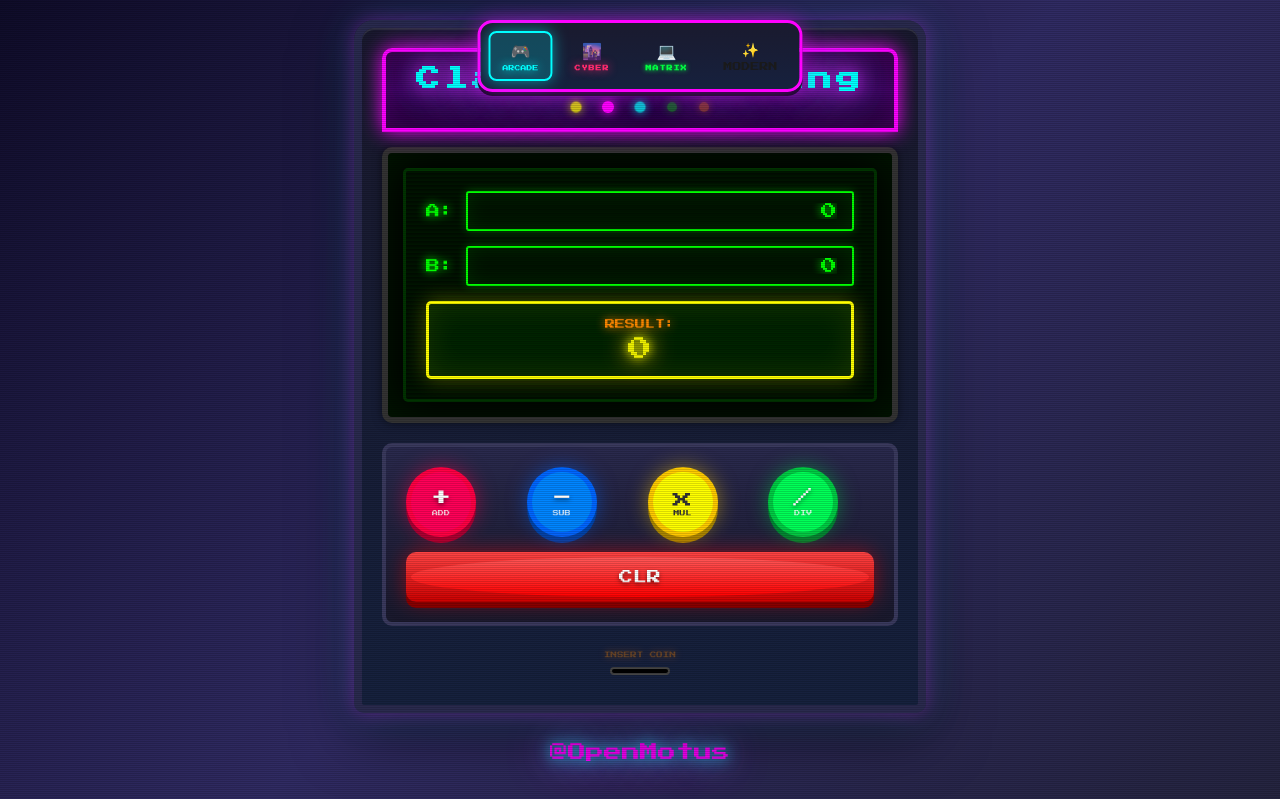
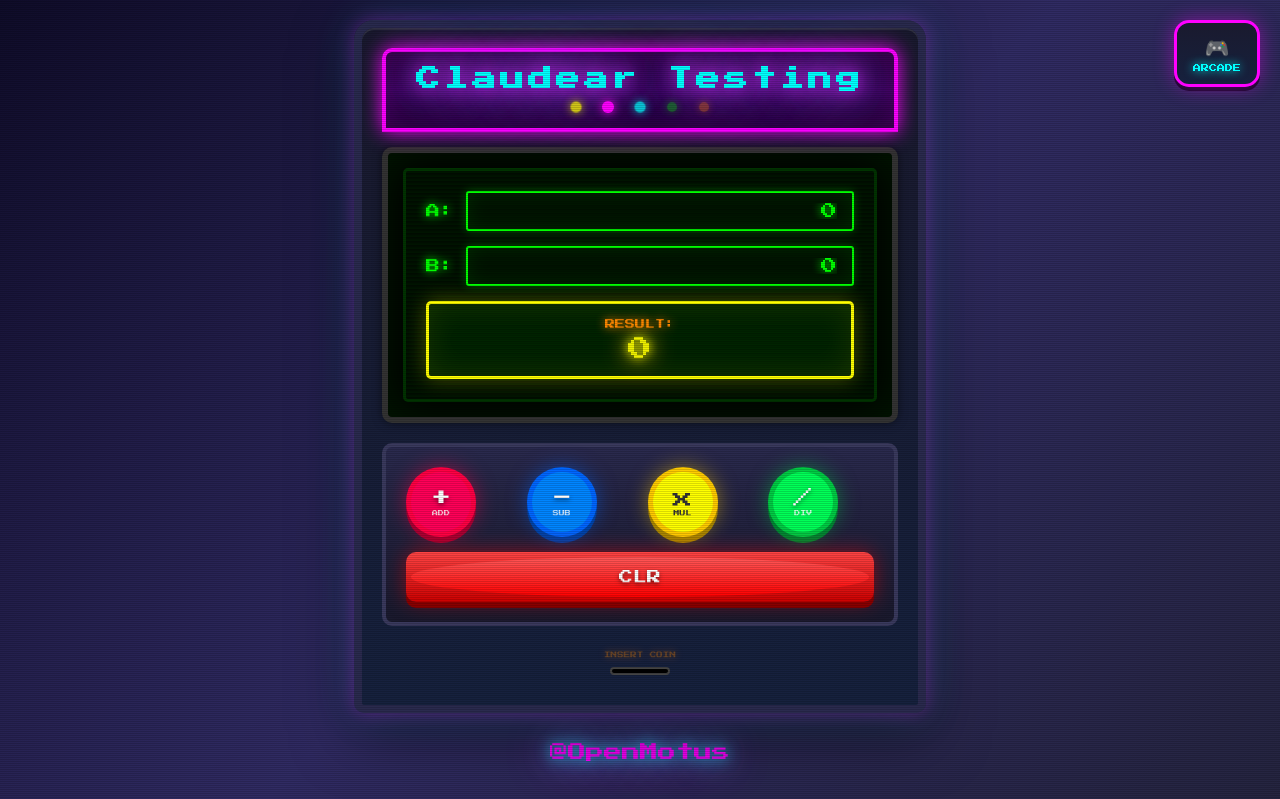
Before and after one commit to ianborders/claudiar-test, a Flask app: page / in a window 1280 px wide. Shown: the top 799 px of the page. Run offline with Flask 2, Linux system fonts and the light colour scheme.

Commit message:
Replace tabbed theme nav with single-click theme switcher
Changes the theme selection from a tabbed navigation bar to a compact
button in the top right corner that cycles through themes on click.
The switcher displays the current theme's icon and label, and users
can still use the 'T' keyboard shortcut to cycle themes.

- Update HTML to use single theme-switcher button instead of nav bar
- Refactor JavaScript to cycle themes instead of direct selection
- Update CSS styles in all theme files for the new switcher component
- Update tests to reflect the new theme switcher markup

Co-Authored-By: Claude Opus 4.5 <noreply@anthropic.com>

```diff
--- a/src/static/css/arcade.css
+++ b/src/static/css/arcade.css
@@ -493,60 +493,50 @@ body {
     100% { transform: scale(1); }
 }
 
-/* Theme Navigation */
-.theme-nav {
+/* Theme Switcher */
+.theme-switcher {
     position: fixed;
     top: 20px;
-    left: 50%;
-    transform: translateX(-50%);
+    right: 20px;
     z-index: 2000;
-    display: flex;
-    gap: 8px;
-    padding: 8px;
-    background: linear-gradient(180deg, var(--cabinet-color) 0%, var(--cabinet-accent) 100%);
-    border: 3px solid var(--neon-pink);
-    border-radius: 15px;
-    box-shadow:
-        0 0 20px rgba(255, 0, 255, 0.4),
-        0 4px 0 #0a0a1e;
-}
-
-.theme-btn {
-    font-family: 'Press Start 2P', cursive;
-    background: transparent;
-    border: 2px solid transparent;
-    border-radius: 8px;
-    padding: 8px 12px;
-    cursor: pointer;
     display: flex;
     flex-direction: column;
     align-items: center;
     gap: 4px;
+    padding: 12px 16px;
+    background: linear-gradient(180deg, var(--cabinet-color) 0%, var(--cabinet-accent) 100%);
+    border: 3px solid var(--neon-pink);
+    border-radius: 15px;
+    cursor: pointer;
     transition: all 0.2s ease;
+    box-shadow:
+        0 0 20px rgba(255, 0, 255, 0.4),
+        0 4px 0 #0a0a1e;
+    font-family: 'Press Start 2P', cursive;
 }
 
-.theme-btn:hover {
-    background: rgba(0, 255, 255, 0.1);
+.theme-switcher:hover {
+    background: linear-gradient(180deg, var(--cabinet-accent) 0%, var(--cabinet-color) 100%);
     border-color: var(--neon-cyan);
     transform: translateY(-2px);
+    box-shadow:
+        0 0 30px rgba(0, 255, 255, 0.5),
+        0 6px 0 #0a0a1e;
 }
 
-.theme-btn:active {
-    transform: translateY(0);
+.theme-switcher:active {
+    transform: translateY(2px);
+    box-shadow:
+        0 0 20px rgba(255, 0, 255, 0.4),
+        0 2px 0 #0a0a1e;
 }
 
-.theme-btn.active {
-    background: rgba(0, 255, 255, 0.2);
-    border-color: var(--neon-cyan);
-    box-shadow: 0 0 15px rgba(0, 255, 255, 0.5);
+.theme-switcher-icon {
+    font-size: 20px;
 }
 
-.theme-icon {
-    font-size: 16px;
-}
-
-.theme-label {
-    font-size: 6px;
+.theme-switcher-label {
+    font-size: 8px;
     color: var(--neon-cyan);
     text-shadow: 0 0 10px var(--neon-cyan);
 }
@@ -575,21 +565,17 @@ body {
         font-size: 18px;
     }
 
-    .theme-nav {
+    .theme-switcher {
         top: 10px;
-        padding: 6px;
-        gap: 4px;
+        right: 10px;
+        padding: 8px 12px;
     }
 
-    .theme-btn {
-        padding: 6px 8px;
+    .theme-switcher-icon {
+        font-size: 16px;
     }
 
-    .theme-icon {
-        font-size: 12px;
-    }
-
-    .theme-label {
-        font-size: 5px;
+    .theme-switcher-label {
+        font-size: 6px;
     }
 }
--- a/src/static/css/cyberpunk.css
+++ b/src/static/css/cyberpunk.css
@@ -601,39 +601,31 @@
     100% { transform: scale(1); filter: brightness(1); }
 }
 
-/* Cyberpunk Theme Navigation */
-[data-theme="cyberpunk"] .theme-nav {
+/* Cyberpunk Theme Switcher */
+[data-theme="cyberpunk"] .theme-switcher {
     font-family: 'Orbitron', sans-serif;
     background: rgba(1, 1, 43, 0.95);
     border: 2px solid var(--cyber-pink);
     border-radius: 0;
-    clip-path: polygon(15px 0, 100% 0, 100% calc(100% - 15px), calc(100% - 15px) 100%, 0 100%, 0 15px);
+    clip-path: polygon(10px 0, 100% 0, 100% calc(100% - 10px), calc(100% - 10px) 100%, 0 100%, 0 10px);
     box-shadow:
         0 0 25px rgba(255, 42, 109, 0.5),
         inset 0 0 20px rgba(255, 42, 109, 0.1);
 }
 
-[data-theme="cyberpunk"] .theme-btn {
-    font-family: 'Orbitron', sans-serif;
-    border-radius: 0;
-    border: 1px solid transparent;
+[data-theme="cyberpunk"] .theme-switcher:hover {
+    background: rgba(255, 42, 109, 0.15);
+    border-color: var(--cyber-cyan);
+    box-shadow:
+        0 0 30px rgba(5, 217, 232, 0.5),
+        inset 0 0 20px rgba(5, 217, 232, 0.1);
 }
 
-[data-theme="cyberpunk"] .theme-btn:hover {
-    background: rgba(255, 42, 109, 0.15);
-    border-color: var(--cyber-pink);
-    box-shadow: 0 0 15px rgba(255, 42, 109, 0.3);
+[data-theme="cyberpunk"] .theme-switcher:active {
+    transform: scale(0.95);
 }
 
-[data-theme="cyberpunk"] .theme-btn.active {
-    background: rgba(255, 42, 109, 0.25);
-    border-color: var(--cyber-pink);
-    box-shadow:
-        0 0 20px rgba(255, 42, 109, 0.5),
-        inset 0 0 10px rgba(255, 42, 109, 0.2);
-}
-
-[data-theme="cyberpunk"] .theme-label {
+[data-theme="cyberpunk"] .theme-switcher-label {
     color: var(--cyber-pink);
     text-shadow: 0 0 10px var(--cyber-pink);
     font-weight: 700;
--- a/src/static/css/matrix.css
+++ b/src/static/css/matrix.css
@@ -584,8 +584,8 @@
     100% { filter: brightness(1); }
 }
 
-/* Matrix Theme Navigation */
-[data-theme="matrix"] .theme-nav {
+/* Matrix Theme Switcher */
+[data-theme="matrix"] .theme-switcher {
     font-family: 'Courier New', monospace;
     background: var(--matrix-terminal-bg);
     border: 1px solid var(--matrix-green);
@@ -595,27 +595,19 @@
         inset 0 0 15px rgba(0, 255, 65, 0.05);
 }
 
-[data-theme="matrix"] .theme-btn {
-    font-family: 'Courier New', monospace;
-    border-radius: 0;
-    border: 1px solid transparent;
+[data-theme="matrix"] .theme-switcher:hover {
+    background: rgba(0, 255, 65, 0.1);
+    border-color: var(--matrix-bright-green);
+    box-shadow:
+        0 0 25px rgba(0, 255, 65, 0.5),
+        inset 0 0 15px rgba(0, 255, 65, 0.1);
 }
 
-[data-theme="matrix"] .theme-btn:hover {
-    background: rgba(0, 255, 65, 0.1);
-    border-color: var(--matrix-dark-green);
-    box-shadow: 0 0 10px rgba(0, 255, 65, 0.2);
+[data-theme="matrix"] .theme-switcher:active {
+    transform: scale(0.95);
 }
 
-[data-theme="matrix"] .theme-btn.active {
-    background: rgba(0, 255, 65, 0.15);
-    border-color: var(--matrix-green);
-    box-shadow:
-        0 0 15px rgba(0, 255, 65, 0.4),
-        inset 0 0 10px rgba(0, 255, 65, 0.1);
-}
-
-[data-theme="matrix"] .theme-label {
+[data-theme="matrix"] .theme-switcher-label {
     color: var(--matrix-green);
     text-shadow: 0 0 5px var(--matrix-green);
     font-weight: bold;
--- a/src/static/css/minimalist.css
+++ b/src/static/css/minimalist.css
@@ -307,38 +307,30 @@
     100% { opacity: 1; }
 }
 
-/* Minimalist Theme Navigation */
-[data-theme="minimalist"] .theme-nav {
+/* Minimalist Theme Switcher */
+[data-theme="minimalist"] .theme-switcher {
     font-family: -apple-system, BlinkMacSystemFont, 'Segoe UI', Roboto, Helvetica, Arial, sans-serif;
     background: var(--min-surface);
     border: 1px solid var(--min-border);
     border-radius: 12px;
-    padding: 6px;
     box-shadow: 0 2px 8px var(--min-shadow);
 }
 
-[data-theme="minimalist"] .theme-btn {
-    font-family: -apple-system, BlinkMacSystemFont, 'Segoe UI', Roboto, Helvetica, Arial, sans-serif;
-    border-radius: 8px;
-    border: 1px solid transparent;
-    transition: all 0.15s ease;
+[data-theme="minimalist"] .theme-switcher:hover {
+    background: var(--min-bg);
+    border-color: var(--min-accent);
+    box-shadow: 0 4px 12px var(--min-shadow);
 }
 
-[data-theme="minimalist"] .theme-btn:hover {
-    background: var(--min-bg);
-    transform: translateY(-1px);
+[data-theme="minimalist"] .theme-switcher:active {
+    transform: scale(0.96);
 }
 
-[data-theme="minimalist"] .theme-btn.active {
-    background: var(--min-accent-light);
-    border-color: var(--min-accent);
+[data-theme="minimalist"] .theme-switcher-icon {
+    font-size: 16px;
 }
 
-[data-theme="minimalist"] .theme-icon {
-    font-size: 14px;
-}
-
-[data-theme="minimalist"] .theme-label {
+[data-theme="minimalist"] .theme-switcher-label {
     font-size: 9px;
     font-weight: 500;
     color: var(--min-text);
@@ -373,19 +365,15 @@
         font-size: 22px;
     }
 
-    [data-theme="minimalist"] .theme-nav {
-        padding: 4px;
+    [data-theme="minimalist"] .theme-switcher {
+        padding: 8px 10px;
     }
 
-    [data-theme="minimalist"] .theme-btn {
-        padding: 4px 6px;
+    [data-theme="minimalist"] .theme-switcher-icon {
+        font-size: 14px;
     }
 
-    [data-theme="minimalist"] .theme-icon {
-        font-size: 11px;
-    }
-
-    [data-theme="minimalist"] .theme-label {
+    [data-theme="minimalist"] .theme-switcher-label {
         font-size: 7px;
     }
 }
--- a/src/static/js/calculator.js
+++ b/src/static/js/calculator.js
@@ -8,10 +8,17 @@ document.addEventListener('DOMContentLoaded', function() {
     const resultDisplay = document.getElementById('result');
     const operationButtons = document.querySelectorAll('.op-btn');
     const clearButton = document.getElementById('clear-btn');
-    const themeButtons = document.querySelectorAll('.theme-btn');
+    const themeSwitcher = document.getElementById('theme-switcher');
+    const themeSwitcherIcon = document.getElementById('theme-switcher-icon');
+    const themeSwitcherLabel = document.getElementById('theme-switcher-label');
 
-    // Theme cycle order (for keyboard navigation)
-    const themeOrder = ['arcade', 'cyberpunk', 'matrix', 'minimalist'];
+    // Theme configuration with icons and labels
+    const themes = [
+        { id: 'arcade', icon: '🎮', label: 'ARCADE' },
+        { id: 'cyberpunk', icon: '🌆', label: 'CYBER' },
+        { id: 'matrix', icon: '💻', label: 'MATRIX' },
+        { id: 'minimalist', icon: '✨', label: 'MODERN' }
+    ];
 
     // Get current theme from localStorage or default to arcade
     let currentTheme = localStorage.getItem('calculatorTheme') || 'arcade';
@@ -20,26 +27,27 @@ document.addEventListener('DOMContentLoaded', function() {
     // Theme switching function
     function applyTheme(theme) {
         document.documentElement.setAttribute('data-theme', theme);
-        // Update active state on buttons
-        themeButtons.forEach(btn => {
-            if (btn.dataset.theme === theme) {
-                btn.classList.add('active');
-            } else {
-                btn.classList.remove('active');
-            }
-        });
-        // Title "Claudear Testing" is kept constant across all themes
+        // Update the switcher button to show current theme
+        const themeConfig = themes.find(t => t.id === theme);
+        if (themeConfig) {
+            themeSwitcherIcon.textContent = themeConfig.icon;
+            themeSwitcherLabel.textContent = themeConfig.label;
+        }
         localStorage.setItem('calculatorTheme', theme);
         currentTheme = theme;
     }
 
-    // Add click event to each theme button
-    themeButtons.forEach(btn => {
-        btn.addEventListener('click', function() {
-            playButtonSound();
-            const theme = this.dataset.theme;
-            applyTheme(theme);
-        });
+    // Cycle to the next theme
+    function cycleTheme() {
+        const currentIndex = themes.findIndex(t => t.id === currentTheme);
+        const nextIndex = (currentIndex + 1) % themes.length;
+        applyTheme(themes[nextIndex].id);
+    }
+
+    // Add click event to theme switcher button
+    themeSwitcher.addEventListener('click', function() {
+        playButtonSound();
+        cycleTheme();
     });
 
     // Sound effects using Web Audio API
@@ -226,9 +234,7 @@ document.addEventListener('DOMContentLoaded', function() {
                 if (e.target !== inputA && e.target !== inputB) {
                     e.preventDefault();
                     playButtonSound();
-                    const currentIndex = themeOrder.indexOf(currentTheme);
-                    const newTheme = themeOrder[(currentIndex + 1) % themeOrder.length];
-                    applyTheme(newTheme);
+                    cycleTheme();
                 }
                 break;
         }
--- a/src/templates/index.html
+++ b/src/templates/index.html
@@ -14,24 +14,10 @@
 </head>
 <body>
     <div class="scanlines"></div>
-    <nav class="theme-nav">
-        <button class="theme-btn active" data-theme="arcade" title="Arcade Theme">
-            <span class="theme-icon">🎮</span>
-            <span class="theme-label">ARCADE</span>
-        </button>
-        <button class="theme-btn" data-theme="cyberpunk" title="Cyberpunk Theme">
-            <span class="theme-icon">🌆</span>
-            <span class="theme-label">CYBER</span>
-        </button>
-        <button class="theme-btn" data-theme="matrix" title="Matrix Theme">
-            <span class="theme-icon">💻</span>
-            <span class="theme-label">MATRIX</span>
-        </button>
-        <button class="theme-btn" data-theme="minimalist" title="Modern Theme">
-            <span class="theme-icon">✨</span>
-            <span class="theme-label">MODERN</span>
-        </button>
-    </nav>
+    <button class="theme-switcher" id="theme-switcher" title="Click to change theme (or press T)">
+        <span class="theme-switcher-icon" id="theme-switcher-icon">🎮</span>
+        <span class="theme-switcher-label" id="theme-switcher-label">ARCADE</span>
+    </button>
     <div class="arcade-cabinet">
         <div class="cabinet-top">
             <div class="marquee">
```
Also changed, not shown: tests/test_app.py (+4 -5 lines).
